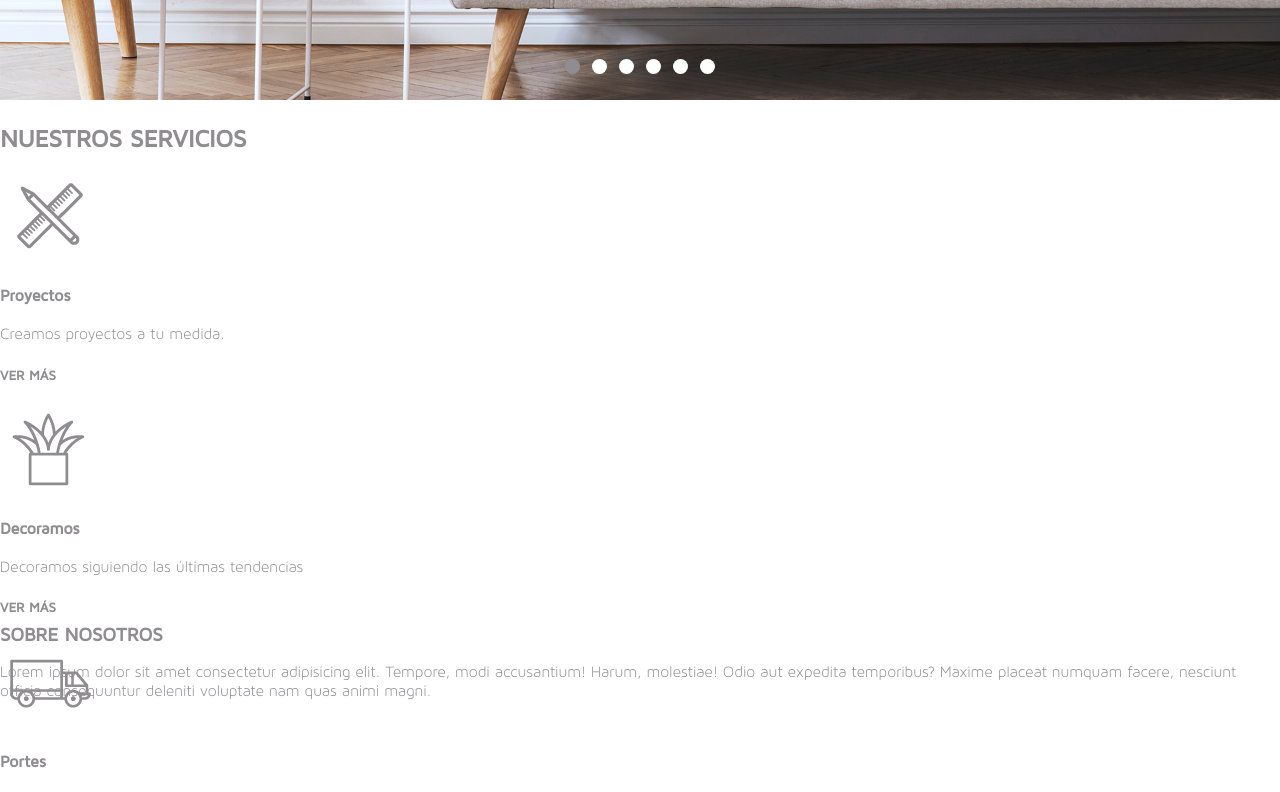
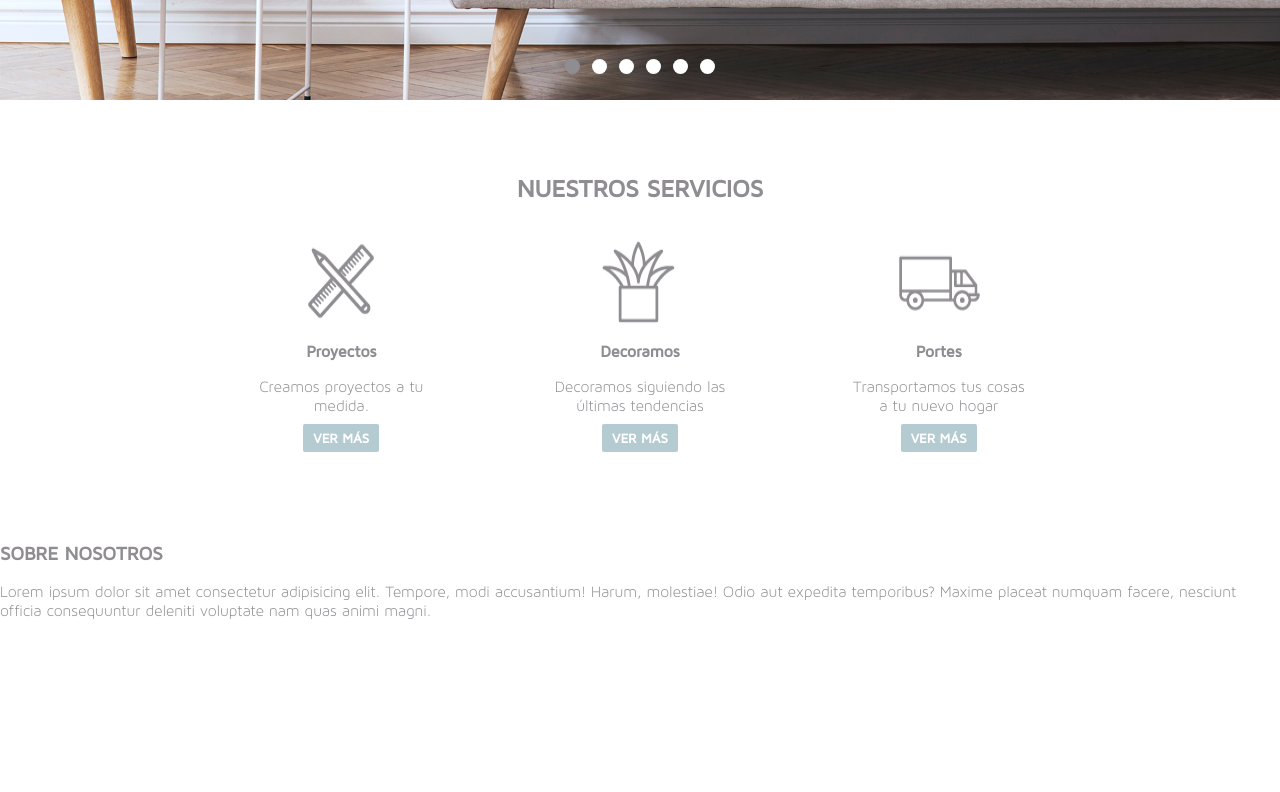
Before and after one commit to edugandia/MRBproy, a React (Create React App) app: page / in a window 1280 px wide. Shown: the part 620-1412 px from the top of the page. Built offline with nearby package versions, Linux system fonts and the light colour scheme.

Commit message:
OurServices maquetado

```diff
--- a/src/App.scss
+++ b/src/App.scss
@@ -21,7 +21,12 @@ h6 {
   color: #8f8d92;
 }
 
+h4,h5,h6{
+  margin: 10px 0;
+}
+
 p {
   font-family: "marben";
   color: #8f8d92;
+  margin: 8px 0;
 }
--- a/src/components/mainPage/ourServices/OurServices.scss
+++ b/src/components/mainPage/ourServices/OurServices.scss
@@ -1,7 +1,35 @@
 #services-general-container {
+  margin-top: 10px;
   width: 100%;
-  height: 60vh;
-  .service-container{
-    width: 90%;
+  display: flex;
+  flex-direction: column;
+  align-items: center;
+  .services-container {
+    .services-title {
+      width: 100%;
+      h2 {
+        text-align: center;
+      }
+    }
+    .services-box-container {
+      width: 100%;
+      display: flex;
+      flex-direction: column;
+      align-items: center;
+    }
   }
 }
+
+@media (min-width: 768px) {
+  #services-general-container {
+    margin: 50px 0 80px;
+    .services-container {
+      width: 70%;
+      .services-box-container {
+        width: 100%;
+        flex-direction: row;
+        justify-content: space-between;
+      }
+    }
+  }
+}
--- a/src/components/mainPage/ourServices/serviceBox/ServiceBox.jsx
+++ b/src/components/mainPage/ourServices/serviceBox/ServiceBox.jsx
@@ -10,7 +10,10 @@ export default class ServiceBox extends Component {
         <img src={this.props.image} alt={this.props.title} />
         <h4>{this.props.title}</h4>
         <p>{this.props.description}</p>
-        <div onClick={() => scrollToId(this.props.link)}>
+        <div
+          onClick={() => scrollToId(this.props.link)}
+          className="button-link"
+        >
           <h5>VER MÁS</h5>
         </div>
       </div>
--- a/src/components/mainPage/ourServices/serviceBox/ServiceBox.scss
+++ b/src/components/mainPage/ourServices/serviceBox/ServiceBox.scss
@@ -0,0 +1,24 @@
+.service-box-container {
+  width: 300px;
+  display: flex;
+  flex-direction: column;
+  align-items: center;
+  margin: 10px 0;
+  img {
+    width: 100px;
+    height: 100px;
+  }
+  p {
+    width: 60%;
+    text-align: center;
+  }
+  .button-link {
+    background-color: #b3cbd1;
+    border-radius: 2px;
+    cursor: pointer;
+    h5 {
+      color: white;
+      margin: 6px 10px;
+    }
+  }
+}
```
